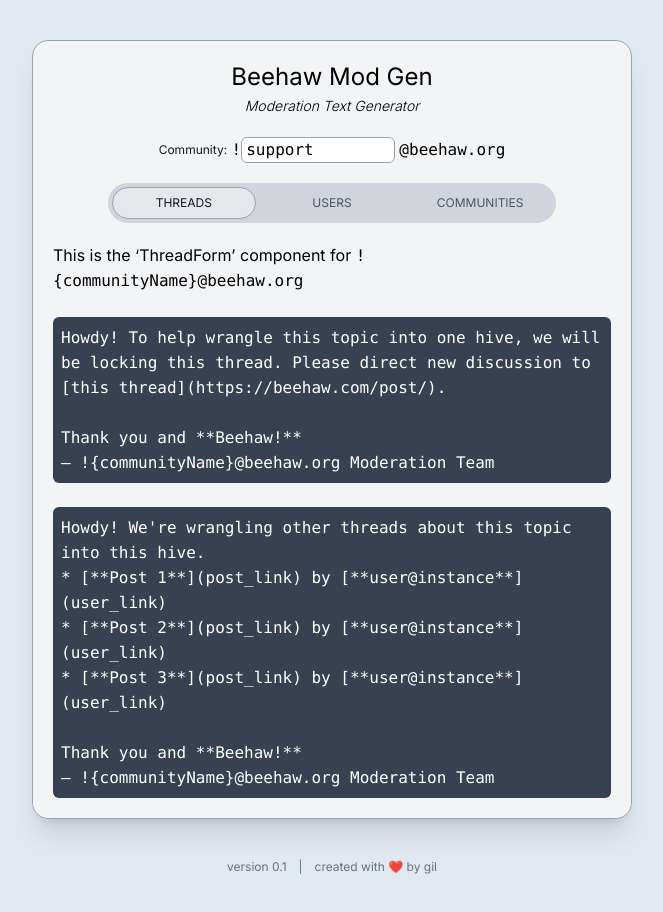
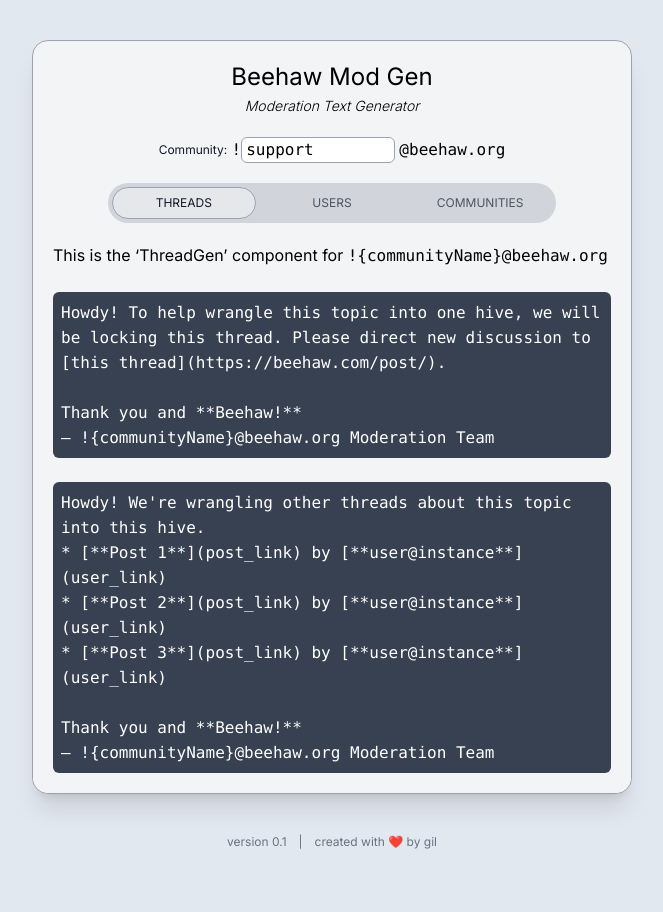
Before and after one commit to kalanggam/beehaw-modgen, a Next.js app: page / in a window 1280 px wide. Shown: the top 912 px of the page, without its empty margins (308-971 px from the left). Built offline with nearby package versions, Linux system fonts and the light colour scheme.

Commit message:
Renamed tab components

```diff
--- a/src/app/page.tsx
+++ b/src/app/page.tsx
@@ -2,13 +2,10 @@
 // React
 import { useState } from "react";
 
-// Radix UI Primitives
-import * as Tabs from "@radix-ui/react-tabs";
-
 // Custom Components
-import ThreadForm from "../components/ThreadForm";
-import UserForm from "../components/UserForm";
-import CommunityForm from "../components/CommunityForm";
+import ThreadTab from "../components/ThreadTab";
+import UserTab from "../components/UserTab";
+import CommunityTab from "../components/CommunityTab";
 import CommunitySelector from "../components/CommunitySelector";
 import GeneratorTabs from "../components/GeneratorTabs";
 
@@ -34,17 +31,17 @@
             {
               value: "threadTab",
               name: "Threads",
-              content: <ThreadForm communityName="{communityName}" />,
+              content: <ThreadTab communityName="{communityName}" />,
             },
             {
               value: "userTab",
               name: "Users",
-              content: <UserForm communityName="{communityName}" />,
+              content: <UserTab communityName="{communityName}" />,
             },
             {
               value: "communityTab",
               name: "Communities",
-              content: <CommunityForm communityName="{communityName}" />,
+              content: <CommunityTab communityName="{communityName}" />,
             },
           ]}
         />
--- a/src/components/CommunityForm.tsx
+++ /dev/null
@@ -1,14 +0,0 @@
-interface CommunityProps {
-  communityName: string;
-}
-
-export default function CommunityForm(props: { communityName: string }) {
-  return (
-    <div>
-      <h1>
-        This is the &lsquo;CommunityForm&rsquo; component for{" "}
-        <code>!{props.communityName}@beehaw.org</code>
-      </h1>
-    </div>
-  );
-}
--- /dev/null
+++ b/src/components/CommunityTab.tsx
@@ -0,0 +1,10 @@
+export default function CommunityTab(props: { communityName: string }) {
+  return (
+    <div>
+      <h1>
+        This is the &lsquo;CommunityTab&rsquo; component for{" "}
+        <code>!{props.communityName}@beehaw.org</code>
+      </h1>
+    </div>
+  );
+}
--- /dev/null
+++ b/src/components/ThreadGens.tsx
@@ -0,0 +1,23 @@
+import React from "react";
+
+export default function ThreadGens() {
+  return (
+    <div>ThreadGenerators</div>
+  );
+}
+
+// TODO: Thread merging
+
+  // TODO: Megathread checkbox
+
+  // TODO: Link/author list
+
+  // TODO: Far-future: Make link/author list use Lemmy API
+
+// TODO: Thread locking
+
+// TODO: Post removal
+
+// TODO: Comment removal
+
+// TODO: Comment chain removal
--- a/src/components/ThreadForm.tsx
+++ b/src/components/ThreadTab.tsx
@@ -1,8 +1,8 @@
-export default function ThreadForm(props: { communityName: string }) {
+export default function ThreadTab(props: { communityName: string }) {
   return (
     <div>
       <h1>
-        This is the &lsquo;ThreadForm&rsquo; component for{" "}
+        This is the &lsquo;ThreadGen&rsquo; component for{" "}
         <code>!{props.communityName}@beehaw.org</code>
       </h1>
       &nbsp;
--- a/src/components/UserForm.tsx
+++ /dev/null
@@ -1,10 +0,0 @@
-export default function UserForm(props: { communityName: string }) {
-  return (
-    <div>
-      <h1>
-        This is the &lsquo;UserForm&rsquo; component for{" "}
-        <code>!{props.communityName}@beehaw.org</code>
-      </h1>
-    </div>
-  );
-}
--- /dev/null
+++ b/src/components/UserTab.tsx
@@ -0,0 +1,10 @@
+export default function UserTab(props: { communityName: string }) {
+  return (
+    <div>
+      <h1>
+        This is the &lsquo;UserTab&rsquo; component for{" "}
+        <code>!{props.communityName}@beehaw.org</code>
+      </h1>
+    </div>
+  );
+}
```
Also changed, not shown: src/components/CommunityGens.tsx (added), src/components/UserGens.tsx (added), 1 other file (tests, documents, lock files or other folders).
